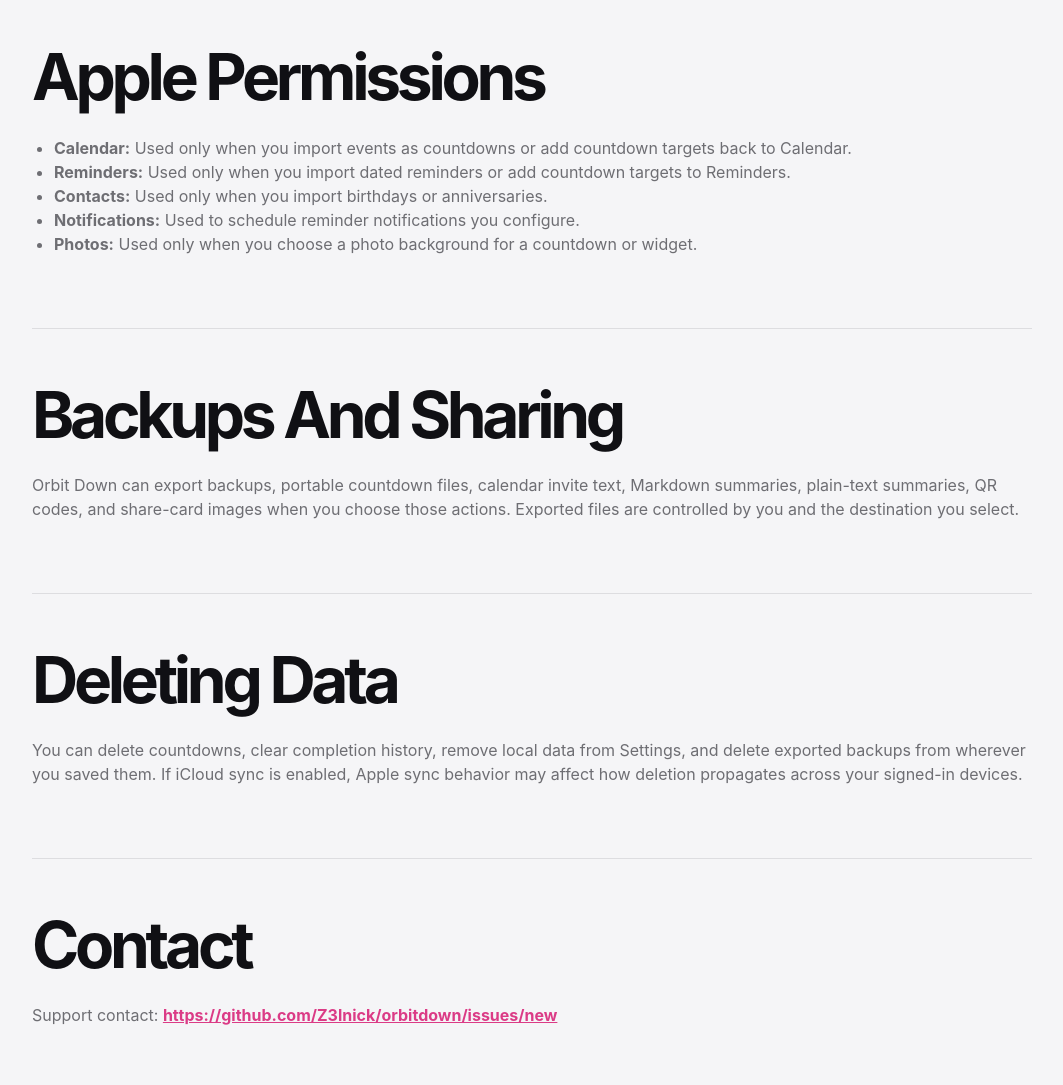
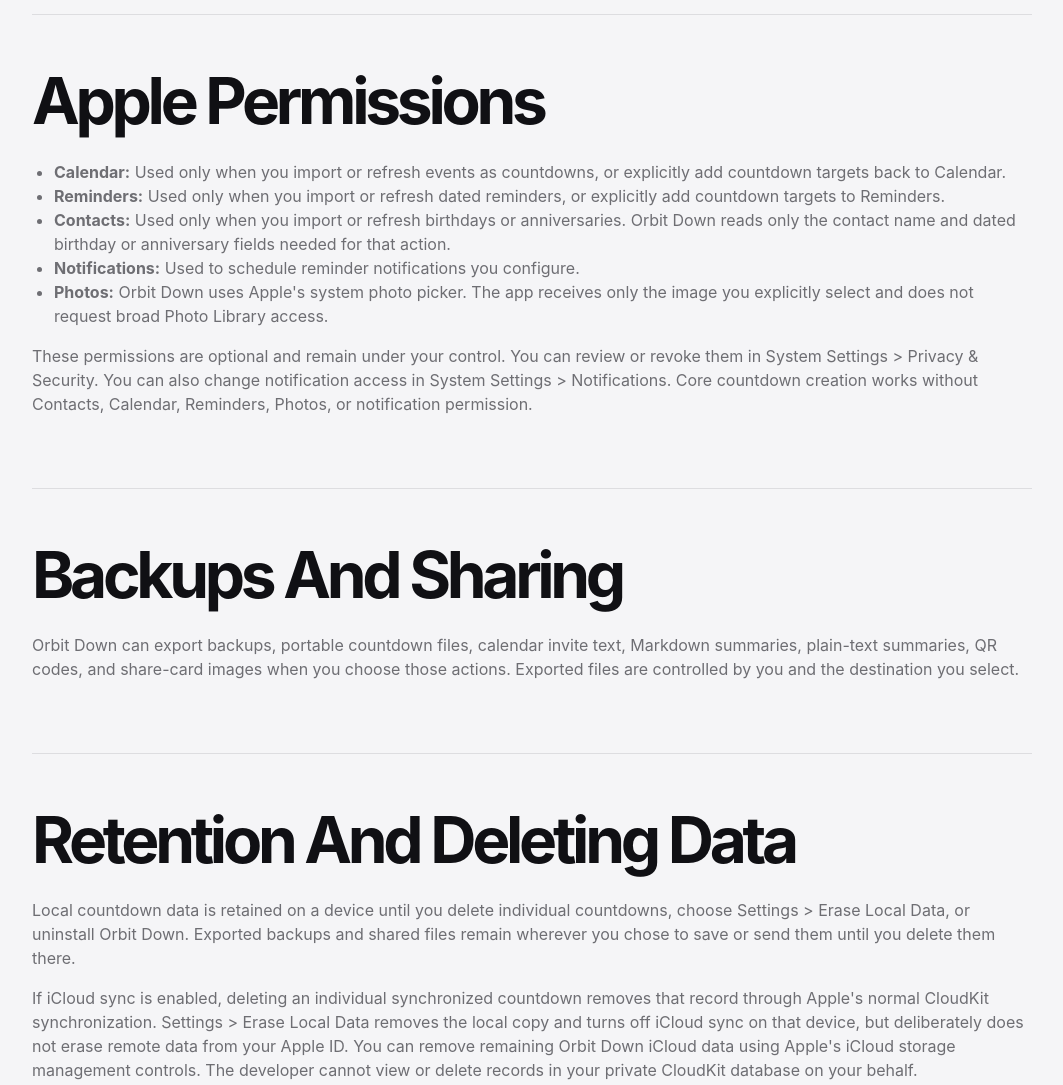
Before and after one commit to Z3lnick/orbitdown, a plain HTML site: page privacy/index.html in a window 1280 px wide. Shown: the part 1480-2565 px from the top of the page, without its empty margins (108-1171 px from the left). Drawn offline with Linux system fonts and the light colour scheme.

Commit message:
Clarify Orbit Down privacy controls

```diff
--- a/privacy/index.html
+++ b/privacy/index.html
@@ -29,7 +29,7 @@
     <header>
       <p class="eyebrow">Privacy Policy</p>
       <h1>Orbit Down Privacy Policy</h1>
-      <p><strong>Effective date:</strong> July 10, 2026</p>
+      <p><strong>Effective date:</strong> July 29, 2026</p>
       <p>Orbit Down is designed to be free, ad-free, private, and useful without an account. This policy explains what the app stores, what it does not collect, and how optional Apple services are used.</p>
     </header>
 
@@ -60,18 +60,19 @@
     <section class="content-section">
       <h2>Data Stored By The App</h2>
       <p>Orbit Down stores the countdowns, collections, tags, notes, symbols, colors, widget preferences, reminders, completion history, templates, palettes, backups, and optional photo background references that you create. This data is stored on your device by default.</p>
-      <p>If you enable iCloud sync, each countdown, saved palette, and saved template is stored as an individual record in your private Apple CloudKit database, and selected photo backgrounds are stored as private CloudKit assets. For one release, legacy iCloud Key-Value Storage and iCloud Drive data is read only as migration input. The developer does not operate an account system or backend service and does not collect your synced content.</p>
+      <p>If you enable iCloud sync, each countdown, saved palette, and saved template is stored as an individual record in your private Apple CloudKit database, and selected photo backgrounds are stored as private CloudKit assets. For one release, legacy iCloud Key-Value Storage and iCloud Drive data is read only as migration input. The developer does not operate an account system or backend service, cannot access your private CloudKit records, and does not collect your synced content. Synced data remains within the Apple account you use for iCloud.</p>
     </section>
 
     <section class="content-section">
       <h2>Apple Permissions</h2>
       <ul>
-        <li><strong>Calendar:</strong> Used only when you import events as countdowns or add countdown targets back to Calendar.</li>
-        <li><strong>Reminders:</strong> Used only when you import dated reminders or add countdown targets to Reminders.</li>
-        <li><strong>Contacts:</strong> Used only when you import birthdays or anniversaries.</li>
+        <li><strong>Calendar:</strong> Used only when you import or refresh events as countdowns, or explicitly add countdown targets back to Calendar.</li>
+        <li><strong>Reminders:</strong> Used only when you import or refresh dated reminders, or explicitly add countdown targets to Reminders.</li>
+        <li><strong>Contacts:</strong> Used only when you import or refresh birthdays or anniversaries. Orbit Down reads only the contact name and dated birthday or anniversary fields needed for that action.</li>
         <li><strong>Notifications:</strong> Used to schedule reminder notifications you configure.</li>
-        <li><strong>Photos:</strong> Used only when you choose a photo background for a countdown or widget.</li>
+        <li><strong>Photos:</strong> Orbit Down uses Apple's system photo picker. The app receives only the image you explicitly select and does not request broad Photo Library access.</li>
       </ul>
+      <p>These permissions are optional and remain under your control. You can review or revoke them in System Settings &gt; Privacy &amp; Security. You can also change notification access in System Settings &gt; Notifications. Core countdown creation works without Contacts, Calendar, Reminders, Photos, or notification permission.</p>
     </section>
 
     <section class="content-section">
@@ -80,8 +81,9 @@
     </section>
 
     <section class="content-section">
-      <h2>Deleting Data</h2>
-      <p>You can delete countdowns, clear completion history, remove local data from Settings, and delete exported backups from wherever you saved them. If iCloud sync is enabled, Apple sync behavior may affect how deletion propagates across your signed-in devices.</p>
+      <h2>Retention And Deleting Data</h2>
+      <p>Local countdown data is retained on a device until you delete individual countdowns, choose Settings &gt; Erase Local Data, or uninstall Orbit Down. Exported backups and shared files remain wherever you chose to save or send them until you delete them there.</p>
+      <p>If iCloud sync is enabled, deleting an individual synchronized countdown removes that record through Apple's normal CloudKit synchronization. Settings &gt; Erase Local Data removes the local copy and turns off iCloud sync on that device, but deliberately does not erase remote data from your Apple ID. You can remove remaining Orbit Down iCloud data using Apple's iCloud storage management controls. The developer cannot view or delete records in your private CloudKit database on your behalf.</p>
     </section>
 
     <section class="content-section">
```
